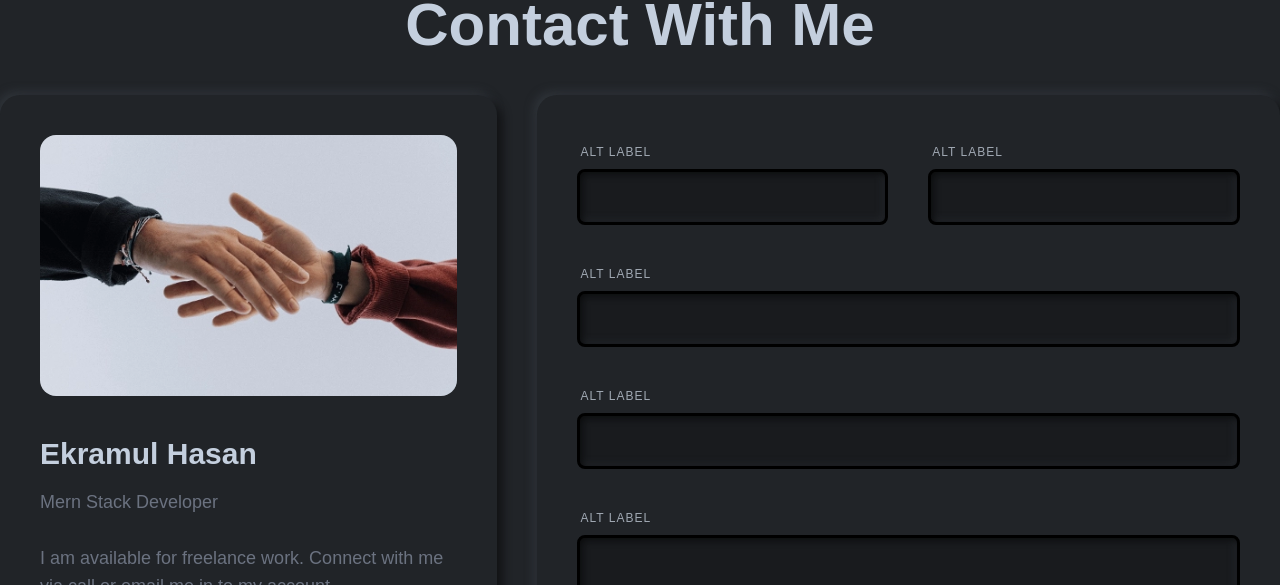
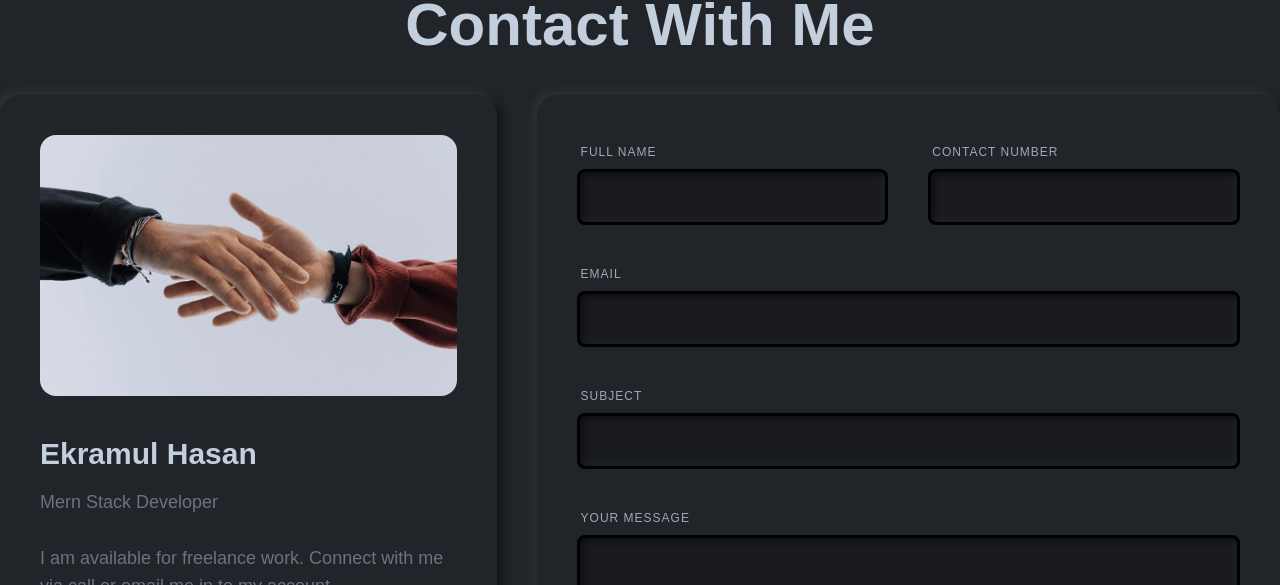
Before and after one commit to emonmorol/ekramul_portfolio, a React (Create React App) app: page / in a window 1280 px wide. Shown: the part 4329-4914 px from the top of the page. Built offline with nearby package versions, Linux system fonts and the light colour scheme.

Commit message:
react-hook-form implimented

```diff
--- a/package.json
+++ b/package.json
@@ -6,12 +6,13 @@
     "@testing-library/jest-dom": "^5.14.1",
     "@testing-library/react": "^13.0.0",
     "@testing-library/user-event": "^13.2.1",
-    "aos": "^2.3.4",
+    "aos": "^3.0.0-beta.6",
     "axios": "^0.27.2",
     "daisyui": "^2.15.2",
     "js-file-download": "^0.4.12",
     "react": "^18.1.0",
     "react-dom": "^18.1.0",
+    "react-hook-form": "^7.31.3",
     "react-modal": "^3.15.1",
     "react-router-dom": "6",
     "react-router-hash-link": "^2.4.3",
--- a/src/componentss/Navbar/Navbar.js
+++ b/src/componentss/Navbar/Navbar.js
@@ -42,7 +42,6 @@ const Navbar = () => {
     } else {
       setNavbar(false);
     }
-    console.log(window.scrollY, navbar);
   };
 
   window.addEventListener("scroll", changeBg);
--- a/src/index.js
+++ b/src/index.js
@@ -4,8 +4,12 @@ import "./index.css";
 import App from "./App";
 import reportWebVitals from "./reportWebVitals";
 import { BrowserRouter } from "react-router-dom";
+import AOS from "aos";
+import "aos/dist/aos.css";
 
 const root = ReactDOM.createRoot(document.getElementById("root"));
+// ..
+AOS.init();
 root.render(
   <React.StrictMode>
     <BrowserRouter>
--- a/src/pages/Contact/Contact.js
+++ b/src/pages/Contact/Contact.js
@@ -1,8 +1,18 @@
 import React from "react";
 import "./Contact.css";
 import contact from "../../assets/images/contact1.webp";
+import { useForm } from "react-hook-form";
 
 const Contact = () => {
+  const {
+    register,
+    handleSubmit,
+    watch,
+    formState: { errors },
+  } = useForm();
+
+  const onSubmit = (data) => console.log(data);
+
   return (
     <div id="contact" className="max-w-7xl mx-auto">
       <p className="text-base text-secondary uppercase">Contact</p>
@@ -69,32 +79,51 @@ const Contact = () => {
           </div>
         </div>
         <div className="contact-card p-10 w-3/5">
-          <form className="">
+          <form onSubmit={handleSubmit(onSubmit)} className="">
             <div className="mb-8 flex gap-10">
               <div class="form-control w-full">
-                <label class="label">Alt label</label>
-                <input type="text" class="input input-bordered w-full" />
+                <label class="label">Full Name</label>
+                <input
+                  {...register("name", { required: true })}
+                  type="text"
+                  class="input input-bordered w-full"
+                />
               </div>
 
               <div class="form-control w-full">
-                <label class="label">Alt label</label>
-                <input type="text" class="input input-bordered w-full" />
+                <label class="label">Contact Number</label>
+                <input
+                  {...register("phone", { required: true })}
+                  type="number"
+                  class="input input-bordered w-full"
+                />
               </div>
             </div>
 
             <div class="mb-8 form-control w-full">
-              <label class="label">Alt label</label>
-              <input type="text" class="input input-bordered w-full" />
+              <label class="label">Email</label>
+              <input
+                {...register("email", { required: true })}
+                type="text"
+                class="input input-bordered w-full"
+              />
             </div>
 
             <div class="mb-8 form-control w-full">
-              <label class="label">Alt label</label>
-              <input type="text" class="input input-bordered w-full" />
+              <label class="label">Subject</label>
+              <input
+                {...register("subject", { required: true })}
+                type="text"
+                class="input input-bordered w-full"
+              />
             </div>
 
             <div class="mb-8 form-control">
-              <label class="label">Alt label</label>
-              <textarea class="textarea textarea-bordered h-36"></textarea>
+              <label class="label">Your Message</label>
+              <textarea
+                {...register("message", { required: true })}
+                class="textarea textarea-bordered h-36"
+              ></textarea>
             </div>
 
             <button className="send-mail-button w-full" type="submit">
```
Also changed, not shown: 1 other file (tests, documents, lock files or other folders).
